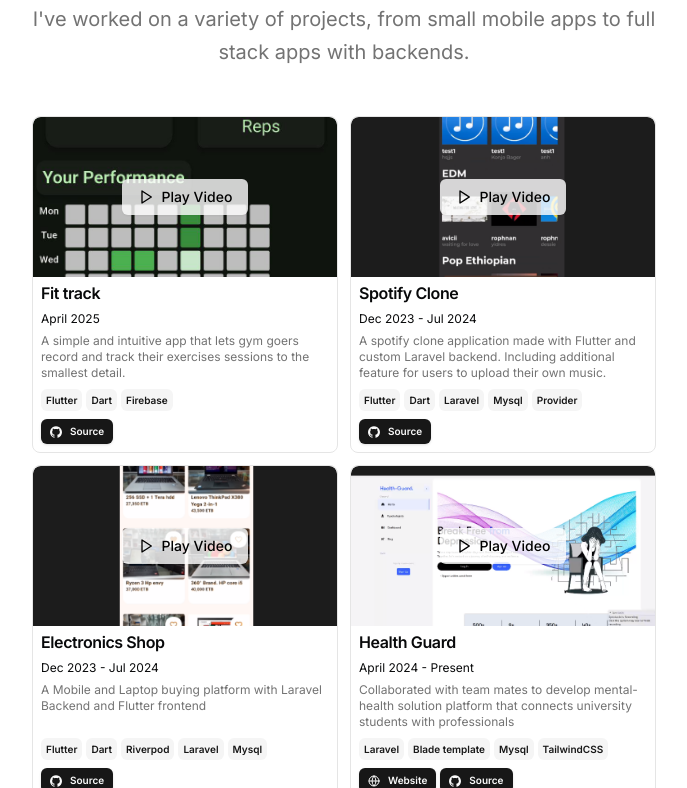
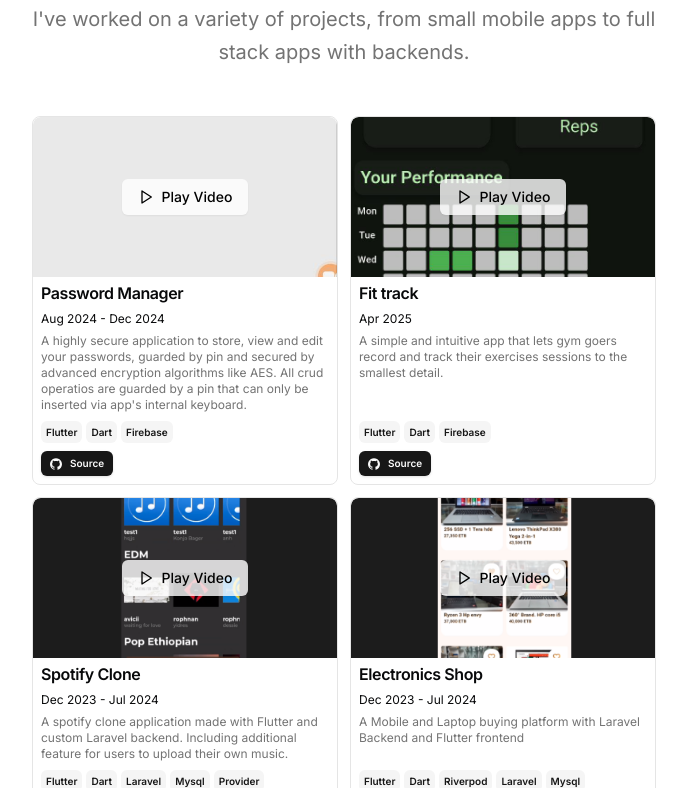
Before and after one commit to Dechie/portfolio-website, a Next.js app: page / in a window 1280 px wide. Shown: the part 1112-1900 px from the top of the page, without its empty margins (296-983 px from the left). Built offline with nearby package versions, Linux system fonts and the light colour scheme.

Commit message:
add one more project

```diff
--- a/src/data/resume.tsx
+++ b/src/data/resume.tsx
@@ -124,9 +124,27 @@
   ],
   projects: [
     {
+      title: "Password Manager",
+      href: "",
+      dates: "Aug 2024 - Dec 2024",
+      active: true,
+      description:
+        "A highly secure application to store, view and edit your passwords, guarded by pin and secured by advanced encryption algorithms like AES. All crud operatios are guarded by a pin that can only be inserted via app's internal keyboard.",
+      technologies: ["Flutter", "Dart", "Firebase"],
+      links: [
+        {
+          type: "Source",
+          href: "https://github.com/Dechie/password-manager",
+          icon: <Icons.github className="size-3" />,
+        },
+      ],
+      image: "/passwordmanager.jpg",
+      video: "/passwordmanager.mp4",
+    },
+    {
       title: "Fit track",
       href: "",
-      dates: "April 2025",
+      dates: "Apr 2025",
       active: true,
       description:
         "A simple and intuitive app that lets gym goers record and track their exercises sessions to the smallest detail.",
@@ -141,6 +159,7 @@
       image: "/fittrack.jpg",
       video: "/fittrack.mp4",
     },
+
     {
       title: "Spotify Clone",
       href: "",
```
Also changed, not shown: public/passwordmanager.jpg (added), 1 other file (tests, documents, lock files or other folders).
